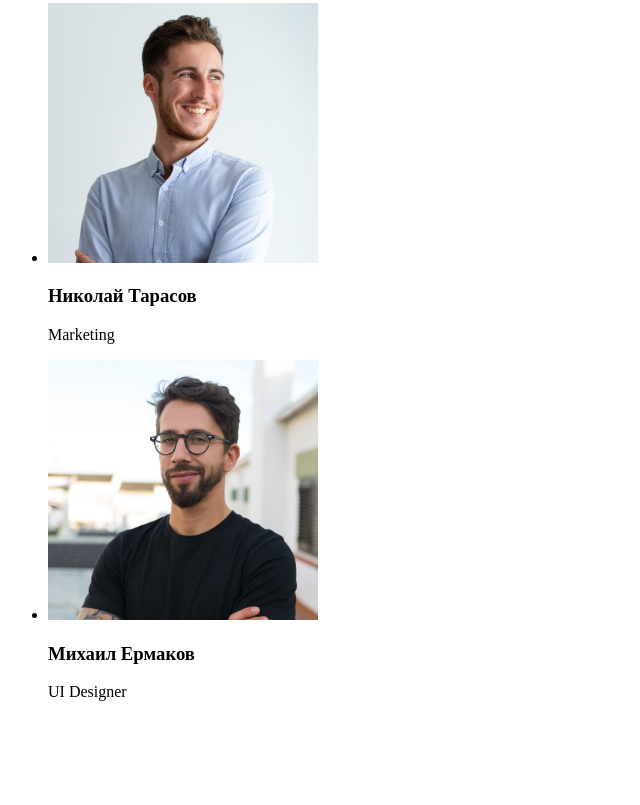
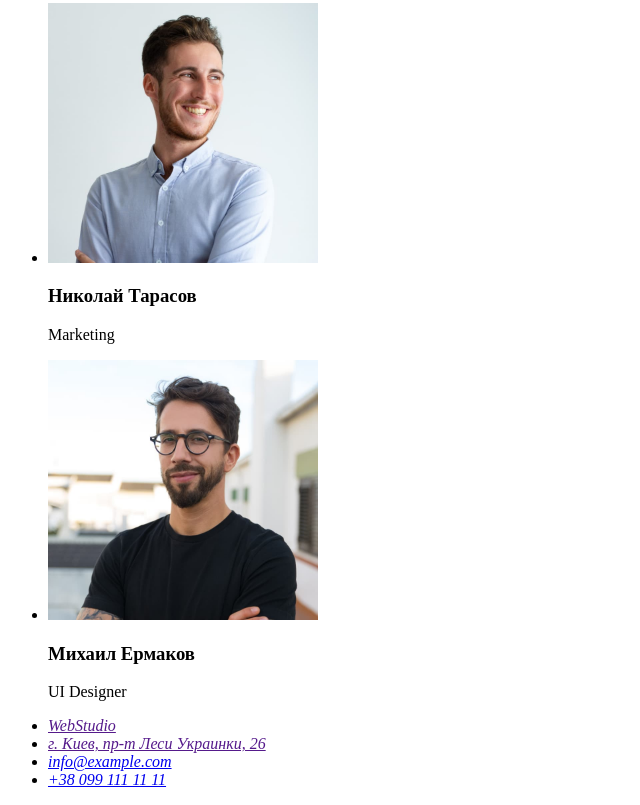
Before and after one commit to Bajnist/goit-markup-hw-01, a plain HTML site: page index.html in a window 1280 px wide. Shown: the part 2051-2856 px from the top of the page, without its empty margins (0-640 px from the left). Before the commit the page ends 2768 px from the top, so only its background shows below. Drawn offline with Linux system fonts and the light colour scheme.

Commit message:
Update index.html

```diff
--- a/index.html
+++ b/index.html
@@ -119,6 +119,14 @@
     </main>
     <!-- footer -->
     <footer>
+    <address>
+        <ul>
+          <li><a href="">WebStudio</a></li>
+            <li><a href="">г. Киев, пр-т Леси Украинки, 26</a></li>
+            <li><a href="info@example.com">info@example.com</a></li>
+            <li><a href="tel:+380991111111">+38 099 111 11 11</a></li>
+        </ul>
+    </address>
 
     </footer>
 </body>
```
